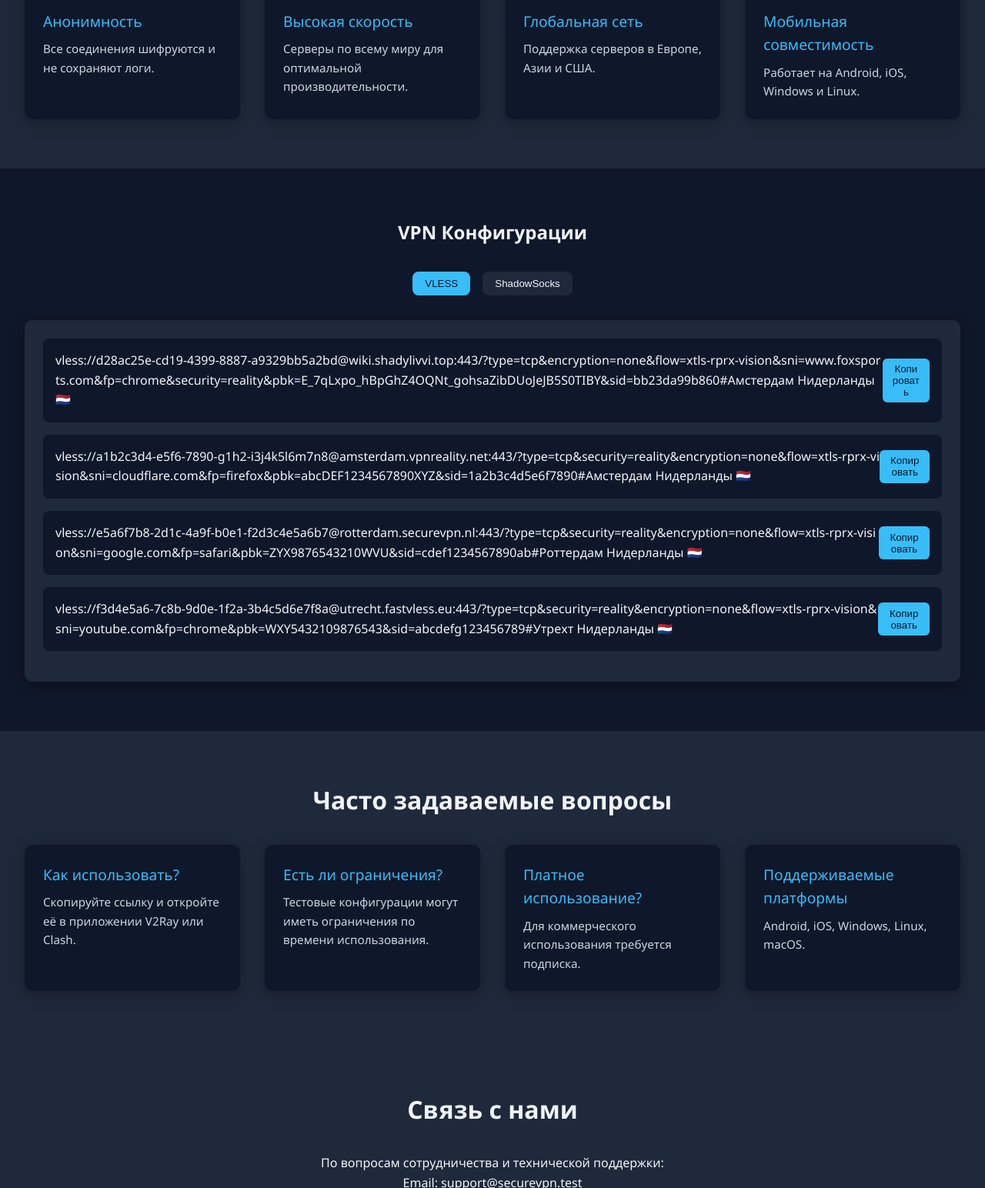
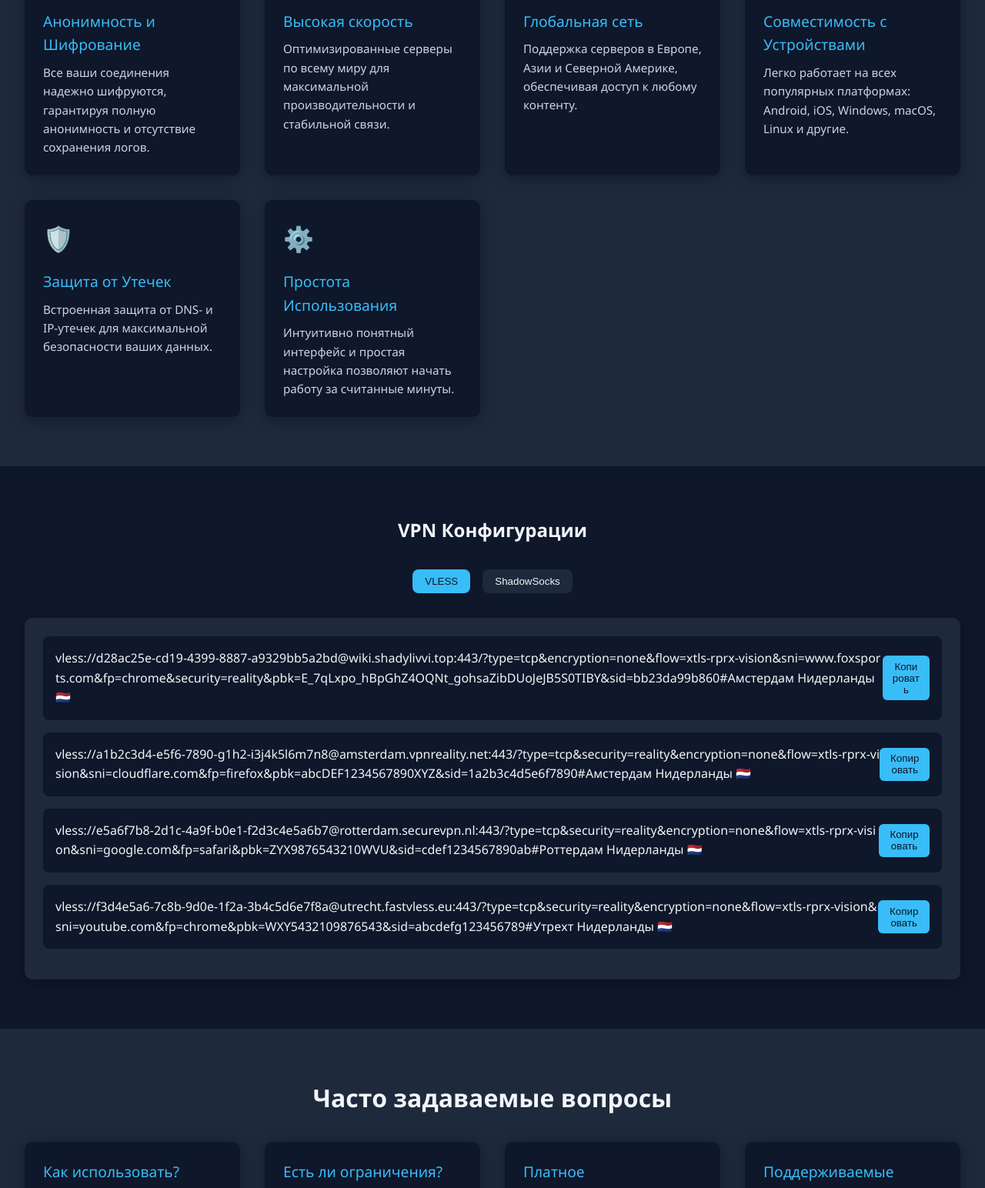
Before and after one commit to ahmedifb2/ahmedvpns, a plain HTML site: page index.html in a window 1280 px wide. Shown: the part 642-2186 px from the top of the page at 77% size. Drawn offline with Linux system fonts and the light colour scheme.

Commit message:
Update index.html

````diff
--- a/index.html
+++ b/index.html
@@ -3,7 +3,7 @@
 <head>
   <meta charset="UTF-8" />
   <meta name="viewport" content="width=device-width, initial-scale=1.0"/>
-  <title>VPN Сервис - VLESS, ShadowSocks</title>
+  <title>VPN Сервис - AHMED VPN TURKMENISTAN</title>
   <style>
     /* Reset */
     * {
@@ -294,7 +294,7 @@
 <body>
 
 <header>
-  <div class="logo">SecureVPN</div>
+  <div class="logo">AHMED VPN TURKMENISTAN</div>
   <nav>
     <ul id="navList">
       <li><a href="#features">Особенности</a></li>
@@ -308,7 +308,7 @@
 
 <section class="hero animate-on-scroll">
   <h1>Быстрые и безопасные VPN подключения</h1>
-  <p>Доступ к заблокированным ресурсам через протоколы VLESS, ShadowSocks и другие.</p>
+  <p>Доступ к заблокированным ресурсам через протоколы **VLESS**, **ShadowSocks** и другие. Наслаждайтесь свободой интернета!</p>
   <a href="#vpn" class="btn">Начать использовать</a>
 </section>
 
@@ -317,23 +317,33 @@
   <div class="feature-grid">
     <div class="feature-card animate-on-scroll">
       <div class="feature-icon">🔒</div>
-      <div class="feature-title">Анонимность</div>
-      <div class="feature-desc">Все соединения шифруются и не сохраняют логи.</div>
+      <div class="feature-title">Анонимность и Шифрование</div>
+      <div class="feature-desc">Все ваши соединения надежно шифруются, гарантируя полную анонимность и отсутствие сохранения логов.</div>
     </div>
     <div class="feature-card animate-on-scroll">
       <div class="feature-icon">⚡</div>
       <div class="feature-title">Высокая скорость</div>
-      <div class="feature-desc">Серверы по всему миру для оптимальной производительности.</div>
+      <div class="feature-desc">Оптимизированные серверы по всему миру для максимальной производительности и стабильной связи.</div>
     </div>
     <div class="feature-card animate-on-scroll">
       <div class="feature-icon">🌍</div>
       <div class="feature-title">Глобальная сеть</div>
-      <div class="feature-desc">Поддержка серверов в Европе, Азии и США.</div>
+      <div class="feature-desc">Поддержка серверов в Европе, Азии и Северной Америке, обеспечивая доступ к любому контенту.</div>
     </div>
     <div class="feature-card animate-on-scroll">
       <div class="feature-icon">📱</div>
-      <div class="feature-title">Мобильная совместимость</div>
-      <div class="feature-desc">Работает на Android, iOS, Windows и Linux.</div>
+      <div class="feature-title">Совместимость с Устройствами</div>
+      <div class="feature-desc">Легко работает на всех популярных платформах: Android, iOS, Windows, macOS, Linux и другие.</div>
+    </div>
+    <div class="feature-card animate-on-scroll">
+      <div class="feature-icon">🛡️</div>
+      <div class="feature-title">Защита от Утечек</div>
+      <div class="feature-desc">Встроенная защита от DNS- и IP-утечек для максимальной безопасности ваших данных.</div>
+    </div>
+    <div class="feature-card animate-on-scroll">
+      <div class="feature-icon">⚙️</div>
+      <div class="feature-title">Простота Использования</div>
+      <div class="feature-desc">Интуитивно понятный интерфейс и простая настройка позволяют начать работу за считанные минуты.</div>
     </div>
   </div>
 </section>
@@ -345,7 +355,6 @@
     <button data-tab="ss">ShadowSocks</button>
   </div>
   <div class="tab-content" id="tabContent">
-    <!-- VLESS -->
     <div class="link-item" data-type="vless">
       <span>vless://d28ac25e-cd19-4399-8887-a9329bb5a2bd@wiki.shadylivvi.top:443/?type=tcp&encryption=none&flow=xtls-rprx-vision&sni=www.foxsports.com&fp=chrome&security=reality&pbk=E_7qLxpo_hBpGhZ4OQNt_gohsaZibDUoJeJB5S0TIBY&sid=bb23da99b860#Амстердам Нидерланды 🇳🇱</span>
       <button class="copy-btn" onclick="copyLink(this)">Копировать</button>
@@ -362,13 +371,12 @@
       <span>vless://f3d4e5a6-7c8b-9d0e-1f2a-3b4c5d6e7f8a@utrecht.fastvless.eu:443/?type=tcp&security=reality&encryption=none&flow=xtls-rprx-vision&sni=youtube.com&fp=chrome&pbk=WXY5432109876543&sid=abcdefg123456789#Утрехт Нидерланды 🇳🇱</span>
       <button class="copy-btn" onclick="copyLink(this)">Копировать</button>
     </div>
-    <!-- ShadowSocks -->
     <div class="link-item" data-type="ss" style="display:none;">
       <span>ss://YWVzLTI1Ni1nY206YWJjMTIzQDEyNy4wLjAuMSA4880/#%D0%9B%D0%BE%D0%BA%D0%B0%D0%BB%D1%8C%D0%BD%D1%8B%D0%B9%20%D1%81%D0%B5%D1%80%D0%B2%D0%B5%D1%80</span>
       <button class="copy-btn" onclick="copyLink(this)">Копировать</button>
     </div>
     <div class="link-item" data-type="ss" style="display:none;">
-      <span>ss://cmM0LW1kNTpwYXNzd29yZEAxMC4xMC4xMC4xOi54443/#%D0%A1%D0%B5%D1%80%D0%B2%D0%B5%D1%80%20%E2%9C%85%EF%B8%8F</span>
+      <span>ss://cmM0LW1kNTpwYXNzd29yZEAxMC4xMC4xMC4xOi4xNDQz/#%D0%A1%D0%B5%D1%80%D0%B2%D0%B5%D1%80%20%E2%9C%85%EF%B8%8F</span>
       <button class="copy-btn" onclick="copyLink(this)">Копировать</button>
     </div>
     <div class="link-item" data-type="ss" style="display:none;">
@@ -383,19 +391,27 @@
   <div class="feature-grid">
     <div class="feature-card animate-on-scroll">
       <div class="feature-title">Как использовать?</div>
-      <div class="feature-desc">Скопируйте ссылку и откройте её в приложении V2Ray или Clash.</div>
+      <div class="feature-desc">Скопируйте ссылку и откройте её в приложении V2Ray, Clash, ShadowRocket или других совместимых клиентах.</div>
     </div>
     <div class="feature-card animate-on-scroll">
       <div class="feature-title">Есть ли ограничения?</div>
-      <div class="feature-desc">Тестовые конфигурации могут иметь ограничения по времени использования.</div>
+      <div class="feature-desc">Тестовые конфигурации могут иметь ограничения по времени использования или объему трафика. Для безлимитного доступа рассмотрите подписку.</div>
     </div>
     <div class="feature-card animate-on-scroll">
       <div class="feature-title">Платное использование?</div>
-      <div class="feature-desc">Для коммерческого использования требуется подписка.</div>
+      <div class="feature-desc">Предлагаем бесплатные тестовые периоды, после которых для полноценного и безлимитного использования требуется подписка.</div>
     </div>
     <div class="feature-card animate-on-scroll">
       <div class="feature-title">Поддерживаемые платформы</div>
-      <div class="feature-desc">Android, iOS, Windows, Linux, macOS.</div>
+      <div class="feature-desc">Наш VPN совместим с Android, iOS, Windows, Linux, macOS и роутерами с поддержкой OpenWRT.</div>
+    </div>
+    <div class="feature-card animate-on-scroll">
+        <div class="feature-title">Гарантия возврата средств?</div>
+        <div class="feature-desc">Мы предоставляем 30-дневную гарантию возврата средств без вопросов, если вы не удовлетворены сервисом.</div>
+    </div>
+    <div class="feature-card animate-on-scroll">
+        <div class="feature-title">Политика конфиденциальности?</div>
+        <div class="feature-desc">Мы строго придерживаемся политики отсутствия логов. Ваши данные в безопасности и никогда не передаются третьим лицам.</div>
     </div>
   </div>
 </section>
@@ -403,14 +419,15 @@
 <section class="features" id="contact">
   <h2 style="text-align:center;">Связь с нами</h2>
   <div style="max-width:600px;margin:2rem auto;text-align:center;">
-    <p>По вопросам сотрудничества и технической поддержки:</p>
-    <p>Email: support@securevpn.test</p>
-    <p>Telegram: @SecureVPN_Support</p>
+    <p>Если у вас возникли вопросы или предложения, не стесняйтесь обращаться!</p>
+    <p>Email: **support@ahmedvpntm.com**</p>
+    <p>Telegram: **@AhmedVPN_Support**</p>
+    <p>Рабочие часы: Пн-Пт, 9:00 - 18:00 (GMT+5)</p>
   </div>
 </section>
 
 <footer>
-  &copy; 2025 SecureVPN. Все права защищены.
+  &copy; 2025 AHMED VPN TURKMENISTAN. Все права защищены.
 </footer>
 
 <button id="scrollTopBtn" title="Вверх">&#8593;</button>
@@ -492,4 +509,3 @@
 
 </body>
 </html>
-```
````
